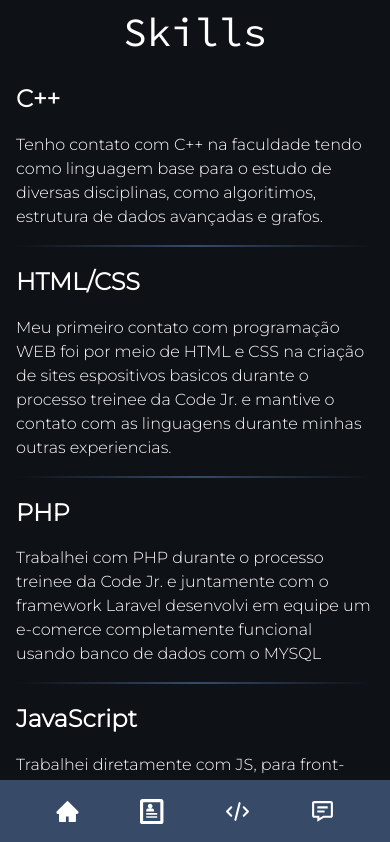
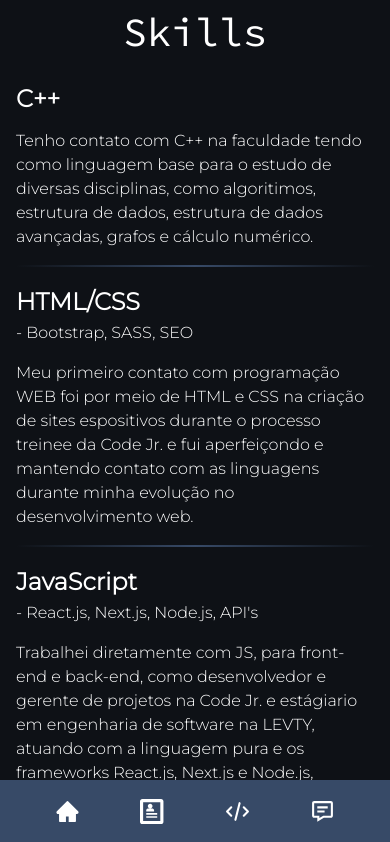
Before and after one commit to Pedro-Grimaldi-Hansel/Portfolio, a Next.js app: page /Skills in a window 390 px wide. Shown: the top 842 px of the page. Built offline with nearby package versions, Linux system fonts and the light colour scheme.

Commit message:
alterações visuais na skills e acho q mobile ta ótimo

```diff
--- a/package.json
+++ b/package.json
@@ -9,7 +9,6 @@
     "lint": "next lint"
   },
   "dependencies": {
-    "@next/font": "13.1.6",
     "@radix-ui/react-form": "^0.0.1",
     "@types/node": "18.11.19",
     "@types/react": "18.0.27",
--- a/src/pages/Skills.tsx
+++ b/src/pages/Skills.tsx
@@ -12,25 +12,28 @@ const Skills = () => {
 
           <div className="language">
             <h2>C++</h2>
-            <p>Tenho contato com C++ na faculdade tendo como linguagem base para o estudo de diversas disciplinas, como algoritimos, estrutura de dados avançadas e grafos.</p>
+            <p>Tenho contato com C++ na faculdade tendo como linguagem base para o estudo de diversas disciplinas, como algoritimos, estrutura de dados, estrutura de dados avançadas, grafos e cálculo numérico.</p>
           </div>
           <hr />
 
           <div className="language">
             <h2>HTML/CSS</h2>
-            <p>Meu primeiro contato com programação WEB foi por meio de HTML e CSS na criação de sites espositivos basicos durante o processo treinee da Code Jr. e mantive o contato com as linguagens durante minhas outras experiencias.</p>
+            <p className={styles.subtitulo}>- Bootstrap, SASS, SEO</p>
+            <p>Meu primeiro contato com programação WEB foi por meio de HTML e CSS na criação de sites espositivos durante o processo treinee da Code Jr. e fui aperfeiçondo e mantendo contato com as linguagens durante minha evolução no desenvolvimento web.</p>
+          </div>
+          <hr />
+
+          <div className="language">
+            <h2>JavaScript</h2>
+            <p className={styles.subtitulo}>- React.js, Next.js, Node.js, API's</p>
+            <p>Trabalhei diretamente com JS, para front-end e back-end, como desenvolvedor e gerente de projetos na Code Jr. e estágiario em engenharia de software na LEVTY, atuando com a linguagem pura e os frameworks React.js, Next.js e Node.js, desenvolvendo API's REST e utilizando de API's SOAP e REST e realizando conexoes com o banco de dados.</p>
           </div>
           <hr />
 
           <div className="language">
             <h2>PHP</h2>
-            <p>Trabalhei com PHP durante o processo treinee da Code Jr. e juntamente com o framework Laravel desenvolvi em equipe um e-comerce completamente funcional usando banco de dados com o MYSQL</p>
-          </div>
-          <hr />
-
-          <div className="language">
-            <h2>JavaScript</h2>
-            <p>Trabalhei diretamente com JS, para front-end e back-end, como desenvolvedor e gerente de projetos na Code Jr. e estágiario em engenharia de software na LEVTY, atuando com a linguagem pura e os frameworks React.js, Next.js e Node.js e realizando conexoes com o banco de dados Mongo DB via API's Rest.</p>
+            <p className={styles.subtitulo}>- Laravel, MVC, MySQL</p>
+            <p>Trabalhei com PHP durante o processo treinee da Code Jr. e juntamente com o framework Laravel e o conceito MVC desenvolvi em equipe um e-comerce funcional usando o banco de dados MySQL.</p>
           </div>
 
         </main>
--- a/src/styles/scss/globals.scss
+++ b/src/styles/scss/globals.scss
@@ -27,7 +27,7 @@ body {
     font-display: swap;
     font-size: 40px;
   }
-  h2{
+  h2, h4{
     font-family: 'Montserrat', sans-serif;
   }
 }
--- a/src/styles/scss/skills.module.scss
+++ b/src/styles/scss/skills.module.scss
@@ -2,8 +2,14 @@
     margin: 16px;
     padding-bottom: 96px;
     hr {
-        border: none;
-        height: 2px;
-        background-image: linear-gradient(to right, #0E1116, rgba(55, 74, 103, 0.5), rgba(55, 74, 103, 1), rgba(55, 74, 103, 0.5), #0E1116);
-      }
+      border: none;
+      height: 2px;
+      background-image: linear-gradient(to right, #0E1116, rgba(55, 74, 103, 0.5), rgba(55, 74, 103, 1), rgba(55, 74, 103, 0.5), #0E1116);
+    }
+    h2{
+      margin-bottom: 5px;
+    }
+    .subtitulo{
+      margin-top: 0px;
+    }
 }
```
Also changed, not shown: 1 other file (tests, documents, lock files or other folders).
